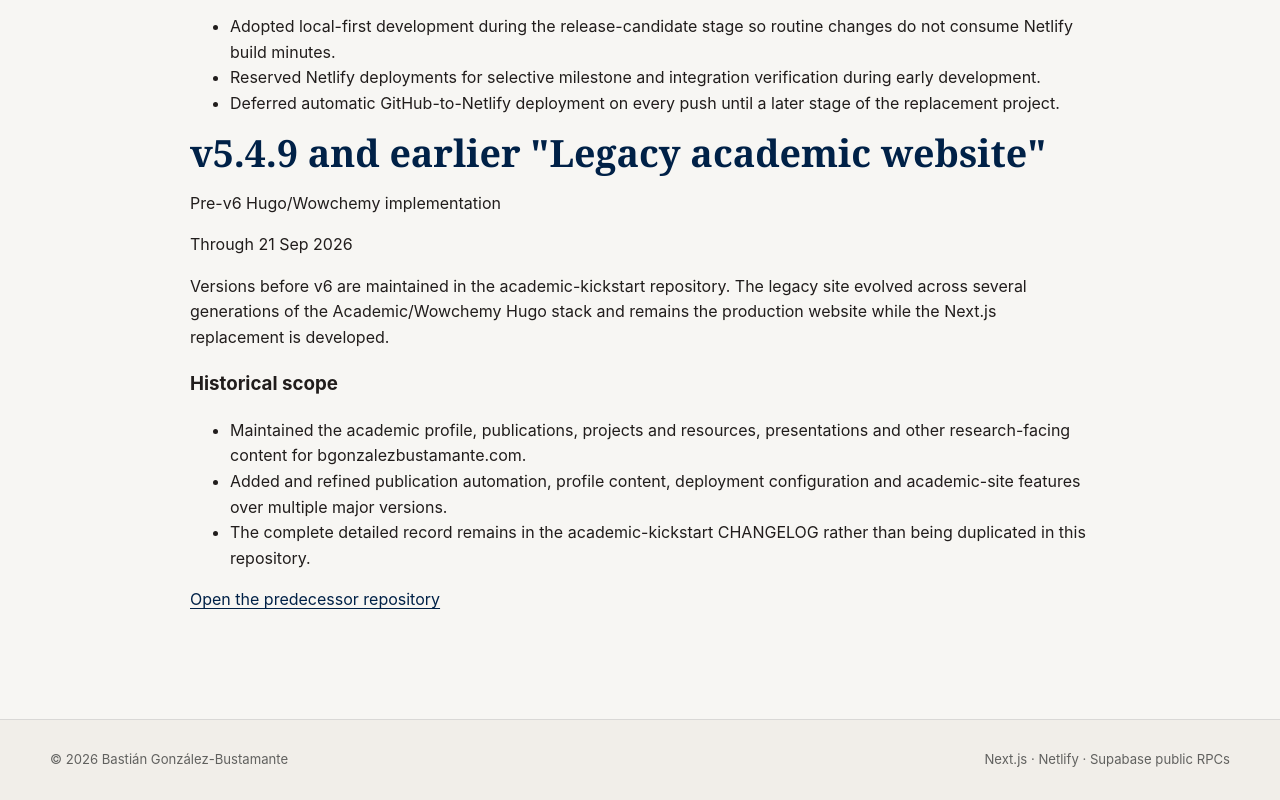
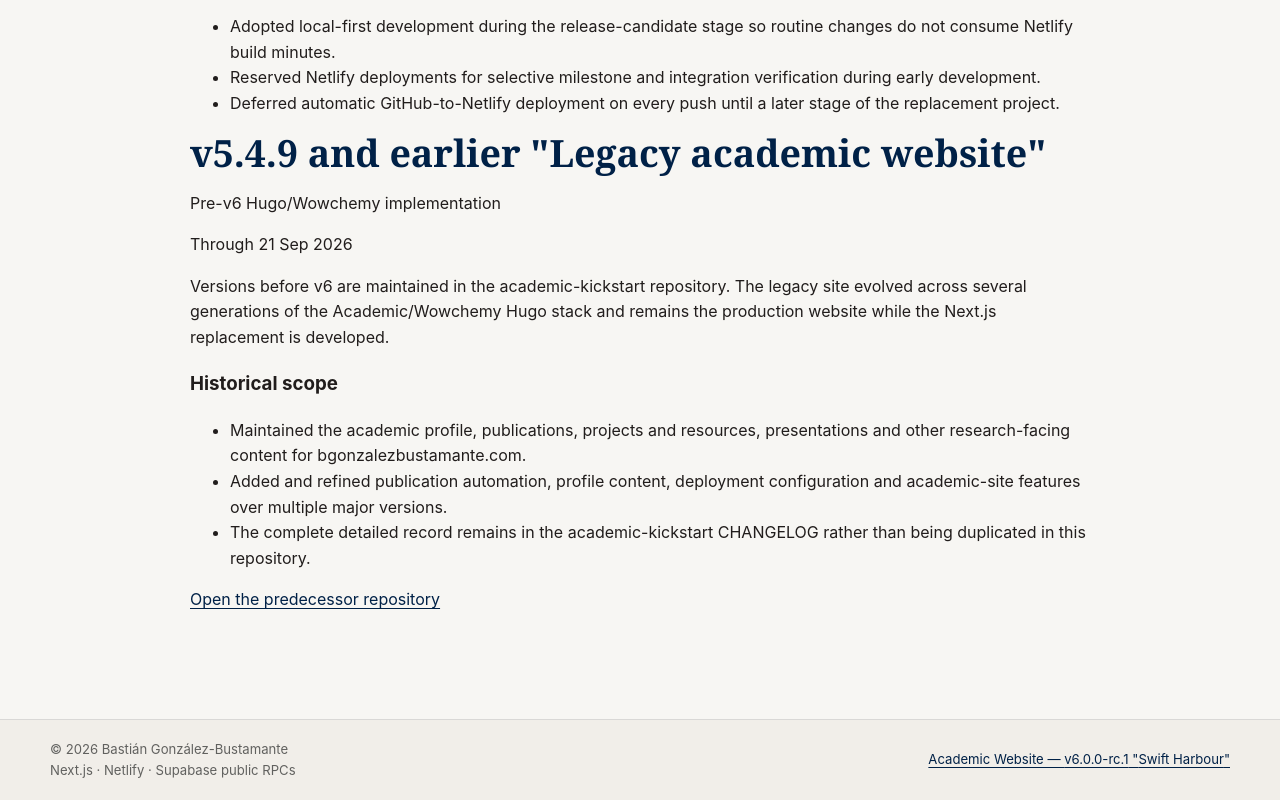
Before and after one commit to bgonzalezbustamante/academic-website, a Next.js app: page /release-notes in a window 1280 px wide. Shown: the part 1331-2131 px from the top of the page. Built offline with nearby package versions, Linux system fonts and the light colour scheme; no server answers.

Commit message:
feat: surface current release in site footer

```diff
--- a/components/site-footer.tsx
+++ b/components/site-footer.tsx
@@ -1,11 +1,22 @@
+import Link from 'next/link'
+
 import { siteProfile } from '@/content/site'
+import { currentRelease } from '@/lib/releases'
 
 export default function SiteFooter() {
   return (
     <footer className="site-footer">
       <div className="site-shell footer-inner">
-        <p>© {new Date().getFullYear()} {siteProfile.name}</p>
-        <p>Next.js · Netlify · Supabase public RPCs</p>
+        <div>
+          <p>© {new Date().getFullYear()} {siteProfile.name}</p>
+          <p>Next.js · Netlify · Supabase public RPCs</p>
+        </div>
+
+        <p>
+          <Link href="/release-notes">
+            Academic Website — {currentRelease.version} &quot;{currentRelease.codename}&quot;
+          </Link>
+        </p>
       </div>
     </footer>
   )
```
